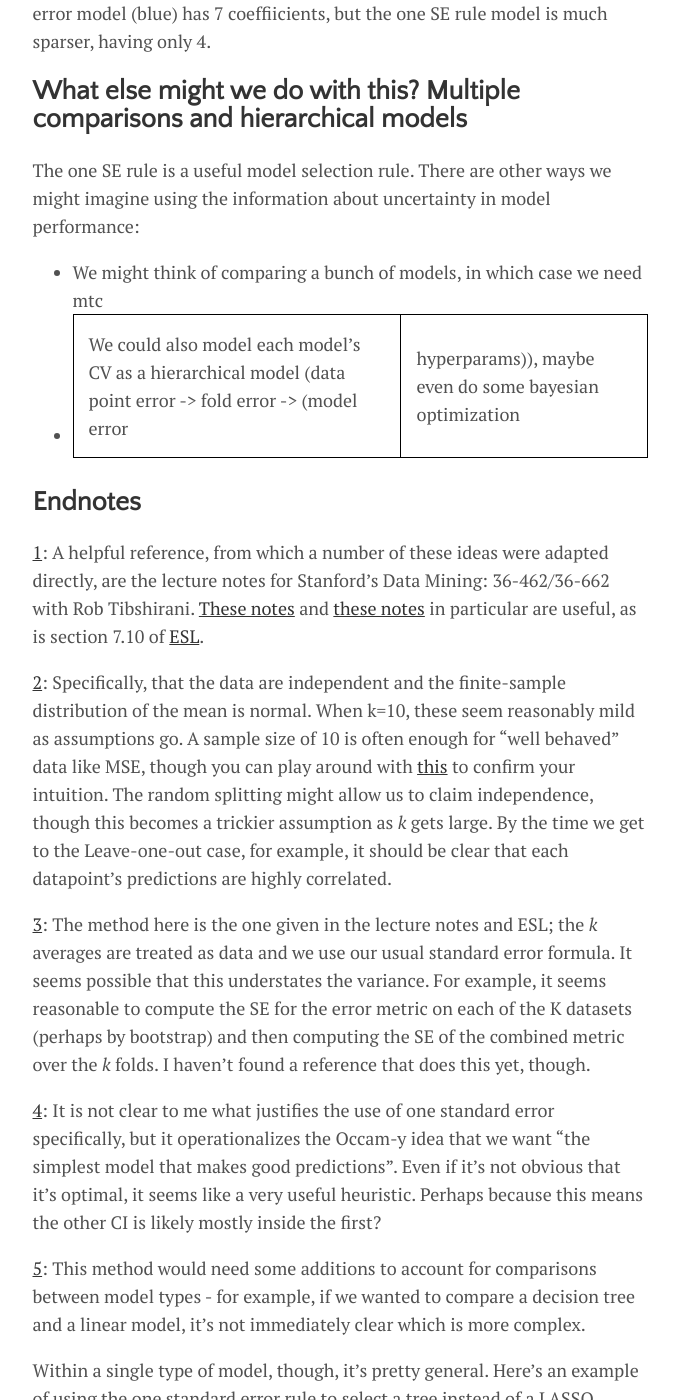
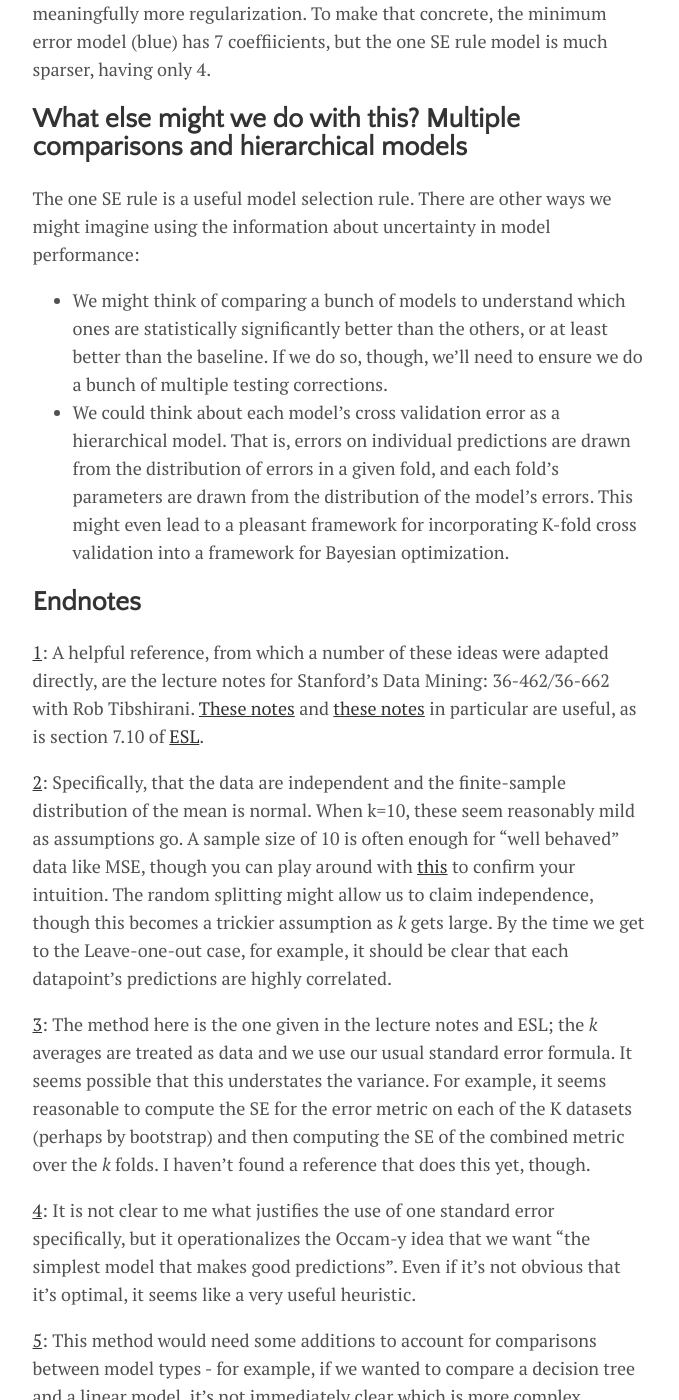
Before and after one commit to lmc2179/lmc2179.github.io, a Jekyll site: the page built from _posts/2020-07-07-cvci.md, in a window 1280 px wide and 1400 px high, scrolled down 5915 px. Shown: the whole window, without its empty margins (300-979 px from the left). Built offline with Jekyll 4.4.1, drawn with Linux system fonts in a browser that asks for light colours; some of the changed text lies outside the part shown.

Commit message:
Update 2020-07-07-cvci.md

````diff
--- a/_posts/2020-07-07-cvci.md
+++ b/_posts/2020-07-07-cvci.md
@@ -81,7 +81,8 @@ candidate_regressors = [Lasso(alpha=a, normalize=True) for a in candidate_alpha]
 
 Remember, alpha should be positive, and more alpha means more regularization. Here I limited it to a range of values that produce reasonable cross-validation results to illustrate the method; I initially searched a wider range (not shown).
 
-Do the full cross validation
+We'll run a 10-fold cross validation for each choice of alpha, and compute the standard error of the MSE for each model.
+
 ```python
 cv_results = [-cross_val_score(r, X, y, scoring='neg_root_mean_squared_error', cv=10) for r in candidate_regressors]
 cv_means = np.array([np.mean(cv) for cv in cv_results])
@@ -119,8 +120,8 @@ This plot provides a valuable bit of intuition about a pattern that often shows
 
 The one SE rule is a useful model selection rule. There are other ways we might imagine using the information about uncertainty in model performance:
 
-- We might think of comparing a bunch of models, in which case we need mtc
-- We could also model each model's CV as a hierarchical model (data point error -> fold error -> (model error | hyperparams)), maybe even do some bayesian optimization
+- We might think of comparing a bunch of models to understand which ones are statistically significantly better than the others, or at least better than the baseline. If we do so, though, we'll need to ensure we do a bunch of multiple testing corrections.
+- We could think about each model's cross validation error as a hierarchical model. That is, errors on individual predictions are drawn from the distribution of errors in a given fold, and each fold's parameters are drawn from the distribution of the model's errors. This might even lead to a pleasant framework for incorporating K-fold cross validation into a framework for Bayesian optimization.
 
 ## Endnotes
 
@@ -130,7 +131,7 @@ The one SE rule is a useful model selection rule. There are other ways we might
 
 <a name="foot3">3</a>: The method here is the one given in the lecture notes and ESL; the _k_ averages are treated as data and we use our usual standard error formula. It seems possible that this understates the variance. For example, it seems reasonable to compute the SE for the error metric on each of the K datasets (perhaps by bootstrap) and then computing the SE of the combined metric over the _k_ folds. I haven't found a reference that does this yet, though.
 
-<a name="foot4">4</a>: It is not clear to me what justifies the use of one standard error specifically, but it operationalizes the Occam-y idea that we want "the simplest model that makes good predictions". Even if it's not obvious that it's optimal, it seems like a very useful heuristic. Perhaps because this means the other CI is likely mostly inside the first?
+<a name="foot4">4</a>: It is not clear to me what justifies the use of one standard error specifically, but it operationalizes the Occam-y idea that we want "the simplest model that makes good predictions". Even if it's not obvious that it's optimal, it seems like a very useful heuristic.
 
 <a name="foot5">5</a>: This method would need some additions to account for comparisons between model types - for example, if we wanted to compare a decision tree and a linear model, it's not immediately clear which is more complex.
 
````
